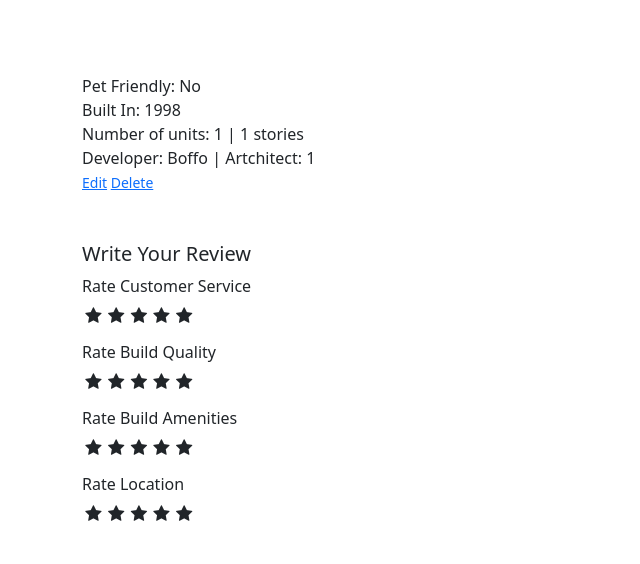
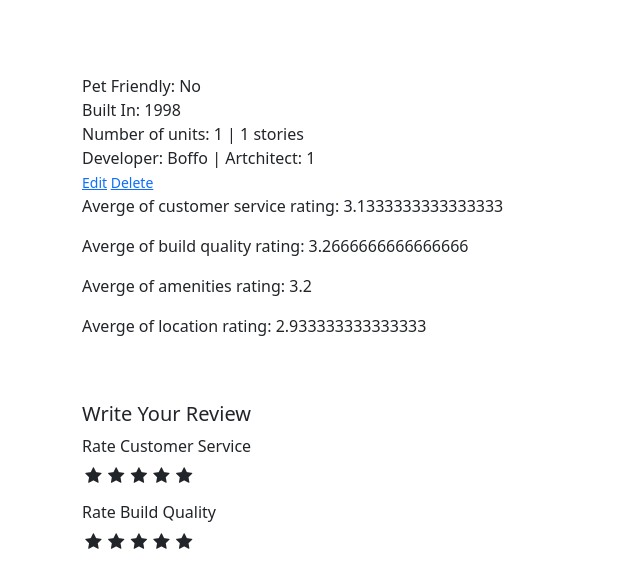
Before and after one commit to christruong90/COMP8047_project, a Django app: page /condo/1 in a window 1280 px wide. Shown: the part 134-698 px from the top of the page, without its empty margins (0-640 px from the left). Run offline with Django 4.2, Linux system fonts and the light colour scheme; data comes from the database, SQL or seed files in the repository; both versions use the stored data as it was after the commit.

Commit message:
get average for ratings

```diff
--- a/blog/templates/condo_details.html
+++ b/blog/templates/condo_details.html
@@ -31,6 +31,11 @@ Developer: {{condo.developer}} | Artchitect: {{condo.architect}}
     <a href="{% url 'update_condo' condo.pk %}">Edit</a>
     <a href="{% url 'delete_condo' condo.pk %}">Delete</a>
 </small>
+
+<p> Averge of customer service rating: {{ratings.avg_customer_service}} </p>
+<p> Averge of build quality rating: {{ratings.avg_build_quality}} </p>
+<p> Averge of amenities rating: {{ratings.avg_amenities}} </p>
+<p> Averge of location rating: {{ratings.avg_location}} </p>
 
 <form action="{% url 'submit_review' condo.pk %}" method="POST">
     <br><br>
--- a/blog/views.py
+++ b/blog/views.py
@@ -1,5 +1,6 @@
 from django.shortcuts import render, redirect
 from django.http import HttpResponse, HttpResponseRedirect
+from django.db.models import Avg
 from django.views.generic import ListView, DetailView, CreateView, UpdateView, DeleteView
 from .models import Condo, ReviewRating
 from .forms import CondoForm, EditForm, ReviewForm
@@ -29,6 +30,13 @@ class CondoDetailView(DetailView):
 
     def get_queryset(self):
         return Condo.objects.prefetch_related('reviews')
+
+    def get_context_data(self, **kwargs):
+        context = super().get_context_data(**kwargs)
+        condo = self.get_object()
+        ratings = ReviewRating.objects.filter(condo=condo).aggregate(avg_customer_service=Avg('customer_service'), avg_build_quality=Avg('build_quality'),avg_amenities=Avg('amenities'), avg_location=Avg('location'))
+        context['ratings'] = ratings
+        return context
 
 class AddCondoView(CreateView):
     model = Condo
```
Also changed, not shown: db.sqlite3.
